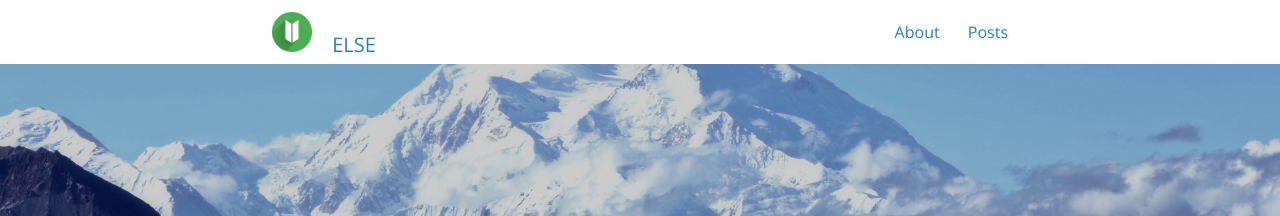
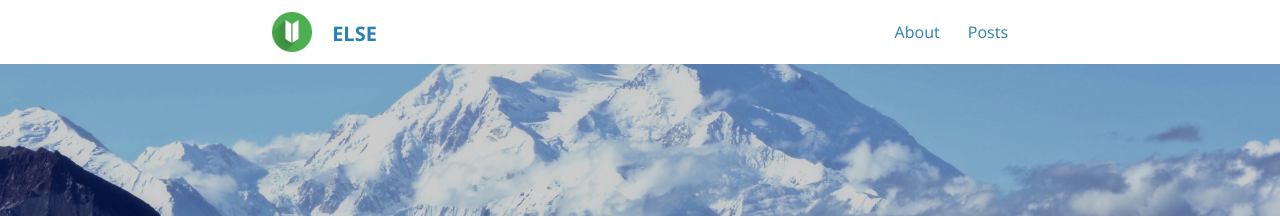
Before and after one commit to CtripFE/CtripFE.github.io, a Jekyll site: the page built from index.html, in a window 1280 px wide. Shown: the top 216 px of the page. Built offline with Jekyll 4.4.1, drawn with Linux system fonts in a browser that asks for light colours; nearby versions of some CDN libraries; the list of posts is cut into pages by our own code; comment, search, counter and statistics services are not loaded.

Commit message:
update title style & remove global text-decoration

```diff
--- a/_includes/header.html
+++ b/_includes/header.html
@@ -3,7 +3,7 @@
     <a href="{{ site.baseurl }}/" class="logo">
       {% if site.logo %}
       <img src="{{ site.logo | prepend: site.baseurl }}" alt="{{ site.title }}">
-      <span>{{ site.title }}</span>
+      <span class='main-title'>{{ site.title }}</span>
       {% endif %}
     </a>
     <a href="javascript:void(0)" class="navigation-menu-button" id="js-mobile-menu">
--- a/_sass/_layout.scss
+++ b/_sass/_layout.scss
@@ -479,3 +479,11 @@ pre code.hljs {
 .main-title{
 	line-height: 100%;
 }
+.navigation .logo span{
+	position: relative;
+	bottom: .66666666rem;
+	font-weight: 700;
+}
+*:hover{
+	text-decoration:none!important;
+}
```
Also changed, not shown: 14 other files.
